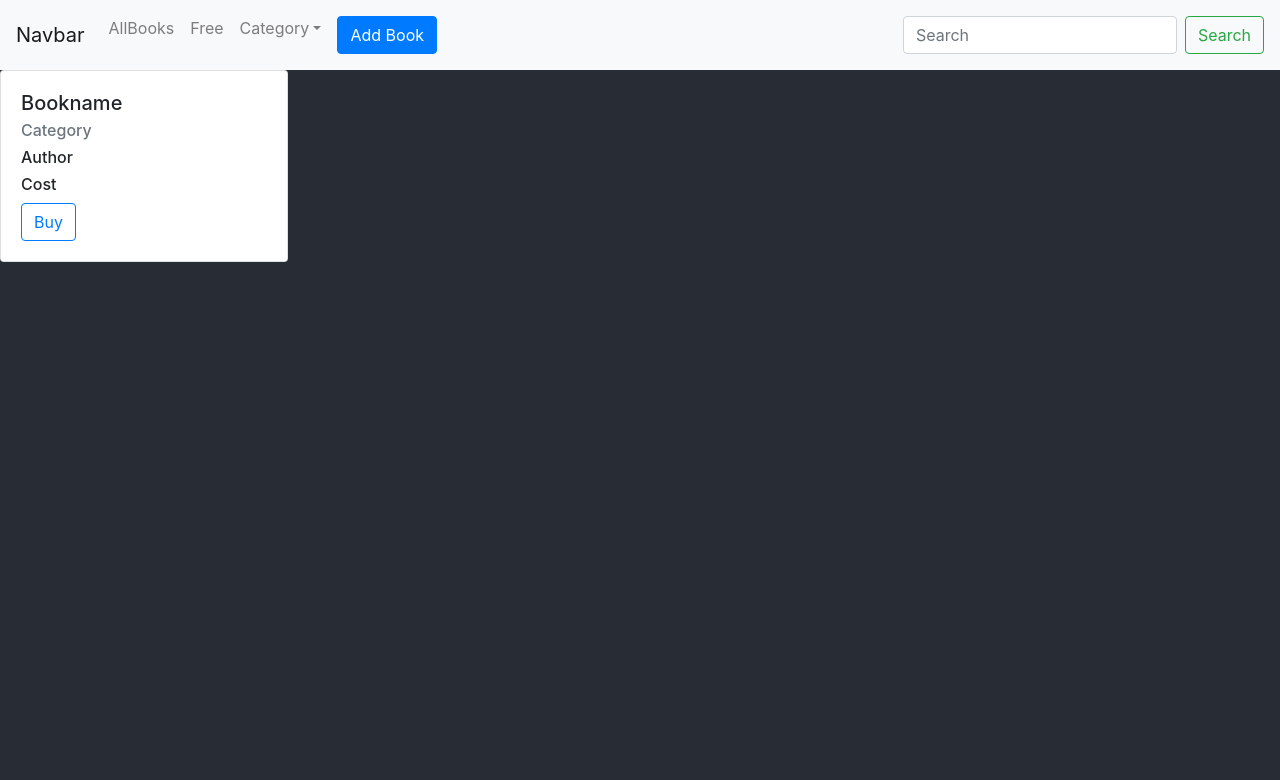
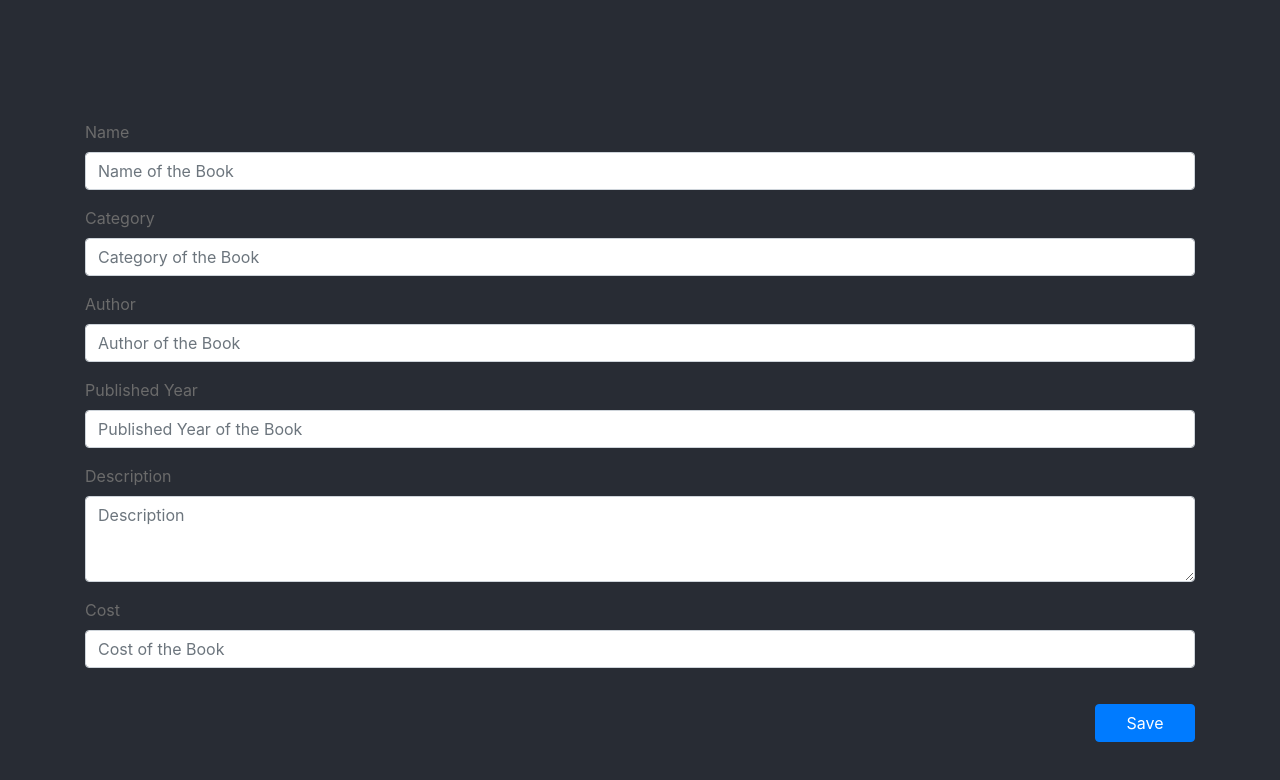
Before and after one commit to humam-abd/Book-Store, a React (Create React App) app in the folder bookstore/: page /AddBook in a window 1280 px wide. Shown: the top 780 px of the page. Built offline with nearby package versions, Linux system fonts and the light colour scheme.

Commit message:
Adding a Book

```diff
--- a/bookstore/package.json
+++ b/bookstore/package.json
@@ -11,6 +11,7 @@
     "axios": "^0.19.2",
     "react": "^16.13.0",
     "react-dom": "^16.13.0",
+    "react-router-dom": "^5.1.2",
     "react-scripts": "3.4.0"
   },
   "scripts": {
--- /dev/null
+++ b/bookstore/src/AddBook.js
@@ -0,0 +1,75 @@
+import React from "react";
+import "./App.css";
+
+class AddBook extends React.Component {
+  render() {
+    return (
+      <div>
+      <div class="container toppad">
+        <form>
+          <div class="form-group">
+            <label for="exampleFormControlInput1" class="addcolor">Name</label>
+            <input
+              type="text"
+              class="form-control"
+              id="exampleFormControlInput1"
+              placeholder="Name of the Book"
+            />
+          </div>
+          <div class="form-group">
+            <label for="exampleFormControlInput1" class="addcolor">Category</label>
+            <input
+              type="text"
+              class="form-control"
+              id="exampleFormControlInput1"
+              placeholder="Category of the Book"
+            />
+          </div>
+          <div class="form-group">
+            <label for="exampleFormControlInput1" class="addcolor">Author</label>
+            <input
+              type="text"
+              class="form-control"
+              id="exampleFormControlInput1"
+              placeholder="Author of the Book"
+            />
+          </div>
+          <div class="form-group">
+            <label for="exampleFormControlInput1" class="addcolor">Published Year</label>
+            <input
+              type="number"
+              class="form-control"
+              id="exampleFormControlInput1"
+              placeholder="Published Year of the Book"
+            />
+          </div>
+          <div class="form-group">
+            <label for="exampleFormControlTextarea1" class="addcolor">Description</label>
+            <textarea
+              class="form-control"
+              id="exampleFormControlTextarea1"
+              rows="3"
+              placeholder = "Description"
+            ></textarea>
+          </div>
+          <div class="form-group">
+            <label for="exampleFormControlInput1" class="addcolor">Cost</label>
+            <input
+              type="number"
+              class="form-control"
+              id="exampleFormControlInput1"
+              placeholder="Cost of the Book"
+            />
+          </div>
+          <div class="form-group">
+            <button class="btn btnalign btn-primary">
+                Save
+            </button>
+          </div>
+        </form>
+      </div>
+      </div>
+    );
+  }
+}
+export default AddBook;
--- a/bookstore/src/App.css
+++ b/bookstore/src/App.css
@@ -43,3 +43,17 @@
 .card_style{
   width: 18rem;
 }
+.nav_ul{
+  margin-top: 8px;
+}
+.addcolor{
+  color: rgb(107, 107, 107);
+}
+.toppad{
+  padding-top: 120px;
+}
+.btnalign{
+  margin-top:20px;
+  width: 100px;
+  float: right;
+}
--- a/bookstore/src/App.js
+++ b/bookstore/src/App.js
@@ -1,14 +1,17 @@
 import React from "react";
 import "./App.css";
 import BookCard from "./Card";
-import Navbar from "./Navbar";
+import AddBook from "./AddBook";
+import {BrowserRouter as BR, Route} from "react-router-dom";
 
 class App extends React.Component {
   render() {
     return (
       <div>
-      <Navbar></Navbar>
-      <BookCard></BookCard>
+      <BR>
+      <Route exact path="/" component={BookCard}/>
+      <Route exact path="/AddBook" component={AddBook}/>
+      </BR>
       </div>
     );
   }
--- a/bookstore/src/Card.js
+++ b/bookstore/src/Card.js
@@ -1,14 +1,18 @@
 /* eslint-disable jsx-a11y/anchor-is-valid */
 import React from "react";
 import "./App.css";
+import Navbar from "./Navbar";
 
 class BookCard extends React.Component {
   render() {
     return (
+      <div>
+        <Navbar></Navbar>
         <div class="card card_style">
           <div class="card-body">
             <h5 class="card-title">Bookname</h5>
             <h6 class="card-subtitle mb-2 text-muted">Category</h6>
+            <h6>Published Year</h6>
             <h6>Author</h6>
             <h6>Cost</h6>
             <a href="#" class="card-link">
@@ -16,6 +20,7 @@ class BookCard extends React.Component {
             </a>
           </div>
         </div>
+      </div>
     );
   }
 }
--- a/bookstore/src/Navbar.js
+++ b/bookstore/src/Navbar.js
@@ -3,12 +3,14 @@ import React from "react";
 import "./App.css";
 
 class Navbar extends React.Component {
+  componentDidMount() {}
+
   render() {
     return (
       <div>
         <nav class="navbar navbar-expand-lg navbar-light bg-light">
           <a class="navbar-brand" href="#">
-            Navbar
+            Book-Store
           </a>
           <button
             class="navbar-toggler"
@@ -24,17 +26,17 @@ class Navbar extends React.Component {
 
           <div class="collapse navbar-collapse" id="navbarSupportedContent">
             <ul class="navbar-nav mr-auto">
-              <li class="nav-item">
+              <li class="nav-item nav_ul">
                 <a class="nav-link" href="#">
                   AllBooks
                 </a>
               </li>
-              <li class="nav-item">
+              <li class="nav-item nav_ul">
                 <a class="nav-link" href="#">
                   Free
                 </a>
               </li>
-              <li class="nav-item dropdown">
+              <li class="nav-item dropdown nav_ul">
                 <a
                   class="nav-link dropdown-toggle"
                   href="#"
@@ -62,9 +64,8 @@ class Navbar extends React.Component {
                 </div>
               </li>
               <li class="nav-item">
-                <a class="nav-link" href="#"><button className="btn btn-primary">
-                    Add Book
-                </button>
+                <a class="nav-link" href="#">
+                  <button className="btn btn-primary">Add Book</button>
                 </a>
               </li>
             </ul>
```
Also changed, not shown: 1 other file (tests, documents, lock files or other folders). Lines whose indentation alone changed are shown as unchanged.
